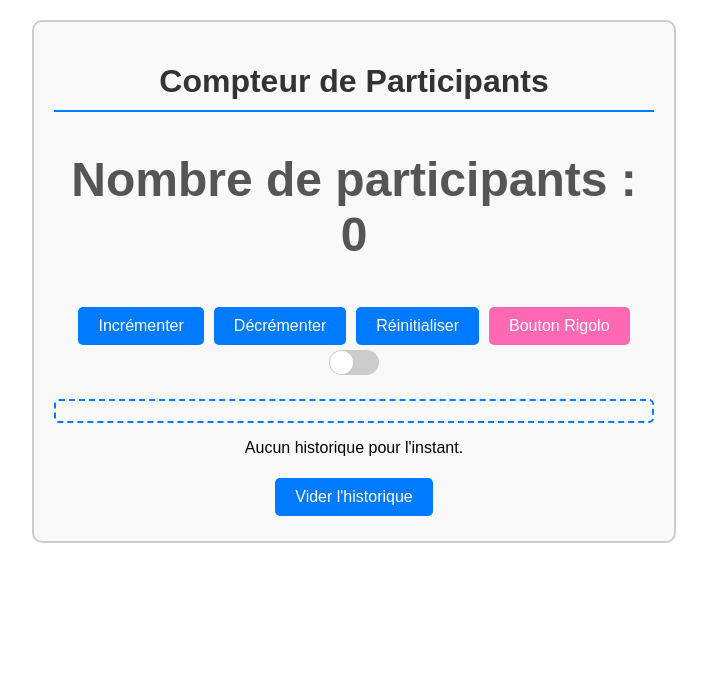
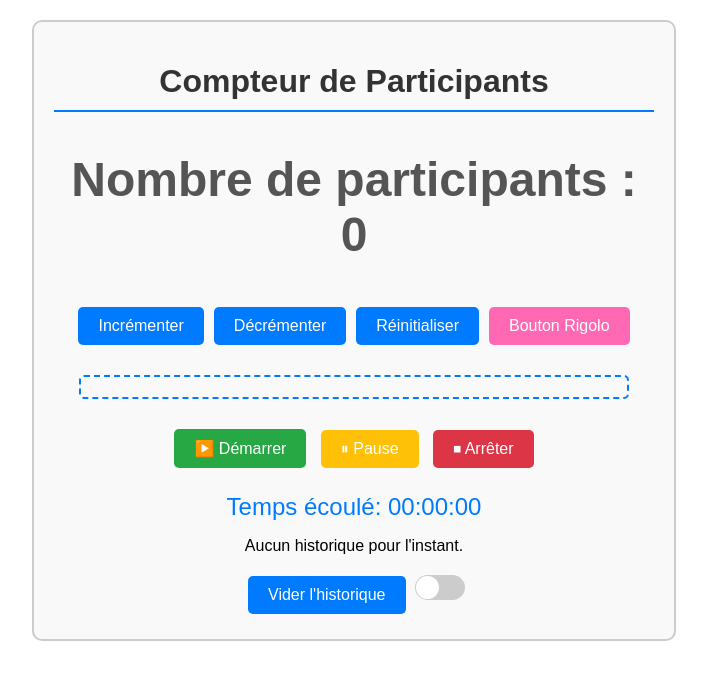
Before and after one commit to VolkNGN/Compteur-de-personne-React.JS, a React (Create React App) app in the folder compteur-participants-mairie/: page / in a window 1280 px wide. Shown: the top 680 px of the page, without its empty margins (286-993 px from the left). Built offline with nearby package versions, Linux system fonts and the light colour scheme.

Commit message:
ajout des modes sombre + adapt ergonomie

```diff
--- a/compteur-participants-mairie/src/App.css
+++ b/compteur-participants-mairie/src/App.css
@@ -30,13 +30,6 @@ h1 {
   color: #f9f9f9;
 }
 
-/* Style pour les boutons */
-button {
-  margin: 5px;
-  padding: 10px 20px;
-  font-size: 1em;
-}
-
 /* Conteneur pour les boutons */
 .button-container {
   display: flex;
@@ -46,7 +39,7 @@ button {
 
 /* Style pour les runners */
 .runners {
-  margin-top: 20px;
+  margin: 25px;
   display: flex;
   justify-content: center;
   align-items: center;
@@ -76,6 +69,18 @@ button {
   border-color: #555;
 }
 
+/* Style pour le chronomètre */
+.timer {
+  font-size: 1.5em;
+  margin-top: 20px;
+  color: #007bff;
+}
+
+/* Mode sombre pour le chronomètre */
+.dark-mode .timer {
+  color: #f9f9f9;
+}
+
 /* Media Queries pour ajuster le style en fonction de la taille de l'écran */
 @media (max-width: 768px) {
   .App {
@@ -83,9 +88,8 @@ button {
     padding: 10px;
   }
 
-  button {
-    width: 100%;
-    margin: 5px 0;
+  .button-container {
+    flex-direction: column;
   }
 
   .runners {
@@ -103,8 +107,16 @@ button {
     font-size: 1.5em;
   }
 
-  button {
-    font-size: 0.8em;
-    padding: 10px;
+  .button-container {
+    flex-direction: column;
+  }
+
+  .runners {
+    flex-direction: column;
+  }
+
+  .history {
+    max-width: 100%;
+    margin: 20px auto;
   }
 }
--- a/compteur-participants-mairie/src/App.jsx
+++ b/compteur-participants-mairie/src/App.jsx
@@ -1,4 +1,4 @@
-import React, { useState, useEffect } from 'react';
+import React, { useState, useEffect, useRef } from 'react';
 import './App.css'; // Import des styles globaux
 import Counter from './components/Counter/Counter'; // Import du composant Counter
 import Button from './components/Button/Button'; // Import du composant Button
@@ -15,6 +15,9 @@ const App = () => {
   const [counterHistory, setCounterHistory] = useState([]); // Historique des changements de compteur
   const [resetHistory, setResetHistory] = useState([]); // Historique des réinitialisations de compteur
   const [isDarkMode, setIsDarkMode] = useState(false); // État pour le mode sombre
+  const [isRunning, setIsRunning] = useState(false); // État pour le chronomètre en cours
+  const [elapsedTime, setElapsedTime] = useState(0); // Temps écoulé pour le chronomètre
+  const timerRef = useRef(null); // Référence pour le timer
 
   // Liste des emojis possibles pour les coureurs
   const emojis = ['🏃', '🏃‍♀️', '🏃‍♂️', '🏃', '🏃‍♀️', '🏃‍♂️', '🏃', '🏃‍♀️', '🏃‍♂️', '🍌'];
@@ -42,12 +45,38 @@ const App = () => {
     }
   };
 
-  // Fonction pour réinitialiser le compteur
+  // Fonction pour démarrer le chronomètre
+  const startTimer = () => {
+    if (!isRunning) {
+      setIsRunning(true);
+      timerRef.current = setInterval(() => {
+        setElapsedTime((prevTime) => prevTime + 1);
+      }, 1000);
+    }
+  };
+
+  // Fonction pour mettre le chronomètre en pause
+  const pauseTimer = () => {
+    if (isRunning) {
+      setIsRunning(false);
+      clearInterval(timerRef.current);
+    }
+  };
+
+  // Fonction pour arrêter et réinitialiser le chronomètre
+  const stopTimer = () => {
+    setIsRunning(false);
+    setElapsedTime(0);
+    clearInterval(timerRef.current);
+  };
+
+  // Fonction pour réinitialiser le compteur et inclure le temps écoulé dans l'historique
   const reset = () => {
-    setResetHistory([...resetHistory, count]); // Ajoute la valeur actuelle du compteur à l'historique des réinitialisations
+    setResetHistory([...resetHistory, { count, time: elapsedTime }]);
     setCount(0);
     setAlert('');
     setRunners([]);
+
   };
 
   // Fonction pour vider l'historique des réinitialisations
@@ -62,7 +91,7 @@ const App = () => {
 
   // Effet pour ajouter des emojis coureurs lorsque le compteur atteint des multiples de 25
   useEffect(() => {
-    const newRunners = Math.floor(count / 25);
+    const newRunners = Math.floor(count / 5);
     if (newRunners > runners.length) {
       const randomEmoji = emojis[Math.floor(Math.random() * emojis.length)];
       setRunners((prevRunners) => [...prevRunners, randomEmoji]);
@@ -80,15 +109,24 @@ const App = () => {
         <Button onClick={decrement} label="Décrémenter" />
         <Button onClick={reset} label="Réinitialiser" />
         <Button onClick={funAction} label="Bouton Rigolo" fun />
+
       </div>
-      <ToggleButton toggleTheme={toggleTheme} isDarkMode={isDarkMode} /> {/* Bouton pour basculer entre les modes */}
+
       <div className="runners">
         {runners.map((runner, index) => (
           <Runner key={index} emoji={runner} /> /* Affiche les emojis coureurs */
         ))}
       </div>
+        <Button onClick={startTimer} label="▶️ Démarrer" type="start" /> {/* Bouton pour démarrer le chronomètre */}
+        <Button onClick={pauseTimer} label="⏸ Pause" type="pause" /> {/* Bouton pour mettre en pause le chronomètre */}
+        <Button onClick={stopTimer} label="⏹ Arrêter" type="stop" /> {/* Bouton pour arrêter et réinitialiser le chronomètre */}
+      <div className="timer">
+        {/* Affiche le temps écoulé */}
+        Temps écoulé: {new Date(elapsedTime * 1000).toISOString().substr(11, 8)}
+      </div>
       <History history={resetHistory} /> {/* Affiche l'historique des réinitialisations */}
       <Button onClick={clearHistory} label="Vider l'historique" /> {/* Bouton pour vider l'historique */}
+      <ToggleButton toggleTheme={toggleTheme} isDarkMode={isDarkMode} /> {/* Bouton pour basculer entre les modes */}
     </div>
   );
 };
--- a/compteur-participants-mairie/src/components/Alert/Alert.css
+++ b/compteur-participants-mairie/src/components/Alert/Alert.css
@@ -1,10 +1,16 @@
-/* Style de base pour les alertes */
+/* Style de base pour l'alerte */
 .alert {
-    color: red;
-    font-weight: bold;
-    margin: 10px 0;
-    border: 2px solid red;
-    padding: 10px;
-    border-radius: 5px;
-    background-color: #ffe6e6;
-  }
+  padding: 10px;
+  margin: 10px 0;
+  border: 1px solid #ccc;
+  border-radius: 5px;
+  background-color: #f8d7da;
+  color: #721c24;
+}
+
+/* Style pour l'alerte en mode sombre */
+.dark-mode .alert {
+  background-color: #553c3e;
+  color: #f9f9f9;
+  border-color: #993c3e;
+}
--- a/compteur-participants-mairie/src/components/Button/Button.css
+++ b/compteur-participants-mairie/src/components/Button/Button.css
@@ -51,3 +51,61 @@
 .dark-mode .fun-button:hover {
   background-color: #800040;
 }
+
+/* Styles spécifiques pour les boutons de chronomètre */
+.timer-button {
+  color: white;
+  border: none;
+  border-radius: 5px;
+  transition: background-color 0.3s ease;
+}
+
+/* Couleurs spécifiques pour chaque bouton de chronomètre */
+.timer-button.start-button {
+  background-color: #28a745;
+}
+
+.timer-button.start-button:hover {
+  background-color: #218838;
+}
+
+.timer-button.pause-button {
+  background-color: #ffc107;
+}
+
+.timer-button.pause-button:hover {
+  background-color: #e0a800;
+}
+
+.timer-button.stop-button {
+  background-color: #dc3545;
+}
+
+.timer-button.stop-button:hover {
+  background-color: #c82333;
+}
+
+/* Styles spécifiques pour les boutons de chronomètre en mode sombre */
+.dark-mode .timer-button.start-button {
+  background-color: #1e7e34;
+}
+
+.dark-mode .timer-button.start-button:hover {
+  background-color: #155724;
+}
+
+.dark-mode .timer-button.pause-button {
+  background-color: #e0a800;
+}
+
+.dark-mode .timer-button.pause-button:hover {
+  background-color: #c69500;
+}
+
+.dark-mode .timer-button.stop-button {
+  background-color: #bd2130;
+}
+
+.dark-mode .timer-button.stop-button:hover {
+  background-color: #a71d2a;
+}
--- a/compteur-participants-mairie/src/components/Button/Button.jsx
+++ b/compteur-participants-mairie/src/components/Button/Button.jsx
@@ -1,9 +1,12 @@
 import React from 'react';
 import './Button.css'; // Import des styles pour Button
 
-const Button = ({ onClick, label, fun }) => {
+const Button = ({ onClick, label, fun, type }) => {
+  // Déterminez la classe CSS à appliquer en fonction du type de bouton
+  const buttonClass = `button ${fun ? 'fun-button' : ''} ${type ? `timer-button ${type}-button` : ''}`;
+
   return (
-    <button className={`button ${fun ? 'fun-button' : ''}`} onClick={onClick}>
+    <button className={buttonClass} onClick={onClick}>
       {label}
     </button>
   );
--- a/compteur-participants-mairie/src/components/CounterHistory/History.js
+++ b/compteur-participants-mairie/src/components/CounterHistory/History.js
@@ -8,10 +8,12 @@ const History = ({ history }) => {
 
   return (
     <div className="history">
-      <h2>Historique des réinitialisations</h2>
+      <h2>Historique des participants</h2>
       <ul>
-        {history.map((value, index) => (
-          <li key={index}>Compteur : {value}</li>
+        {history.map((entry, index) => (
+          <li key={index}>
+            Compteur : {entry.count}, Temps écoulé : {new Date(entry.time * 1000).toISOString().substr(11, 8)}
+          </li>
         ))}
       </ul>
     </div>
```
